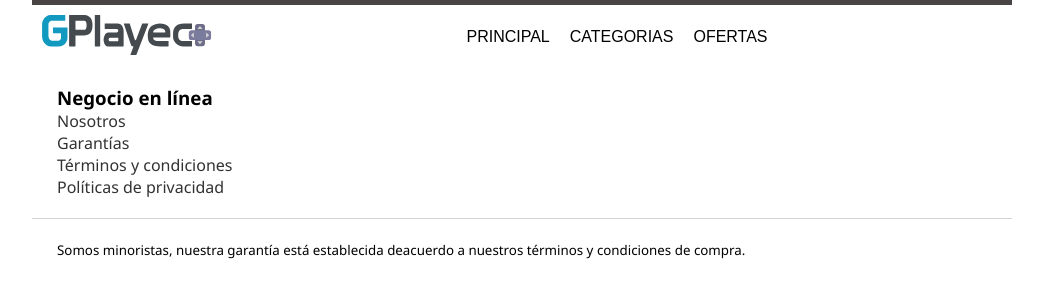
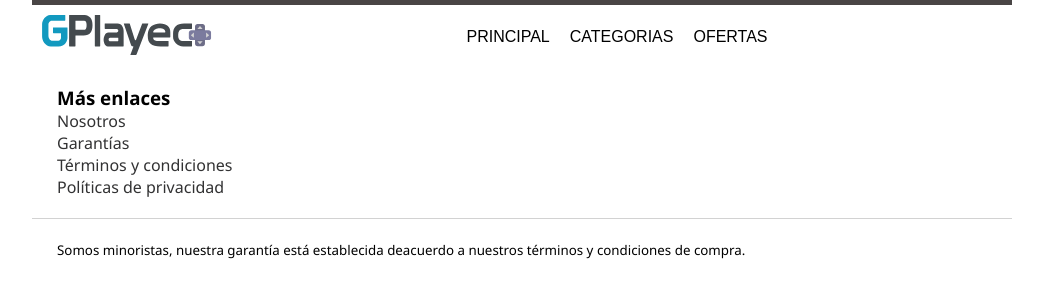
Before and after one commit to playnec/gplayec.github.io, a Jekyll site: the page built from offers.html, in a window 1280 px wide. Shown: the top 300 px of the page, without its empty margins (118-1161 px from the left). Built offline with Jekyll 4.4.1, drawn with Linux system fonts in a browser that asks for light colours.

Commit message:
update links
update footer links

```diff
--- a/_includes/footer.html
+++ b/_includes/footer.html
@@ -2,7 +2,7 @@
     <div class="content">
         <div class="row main-content">
             <div class="col-12">
-                <h3>Negocio en línea</h3>
+                <h3>Más enlaces</h3>
                 <ul class="list-menu">
                     <li><a href="">Nosotros</a></li>
                     <li><a href="">Garantías</a></li>
```
Also changed, not shown: 8 other files.
